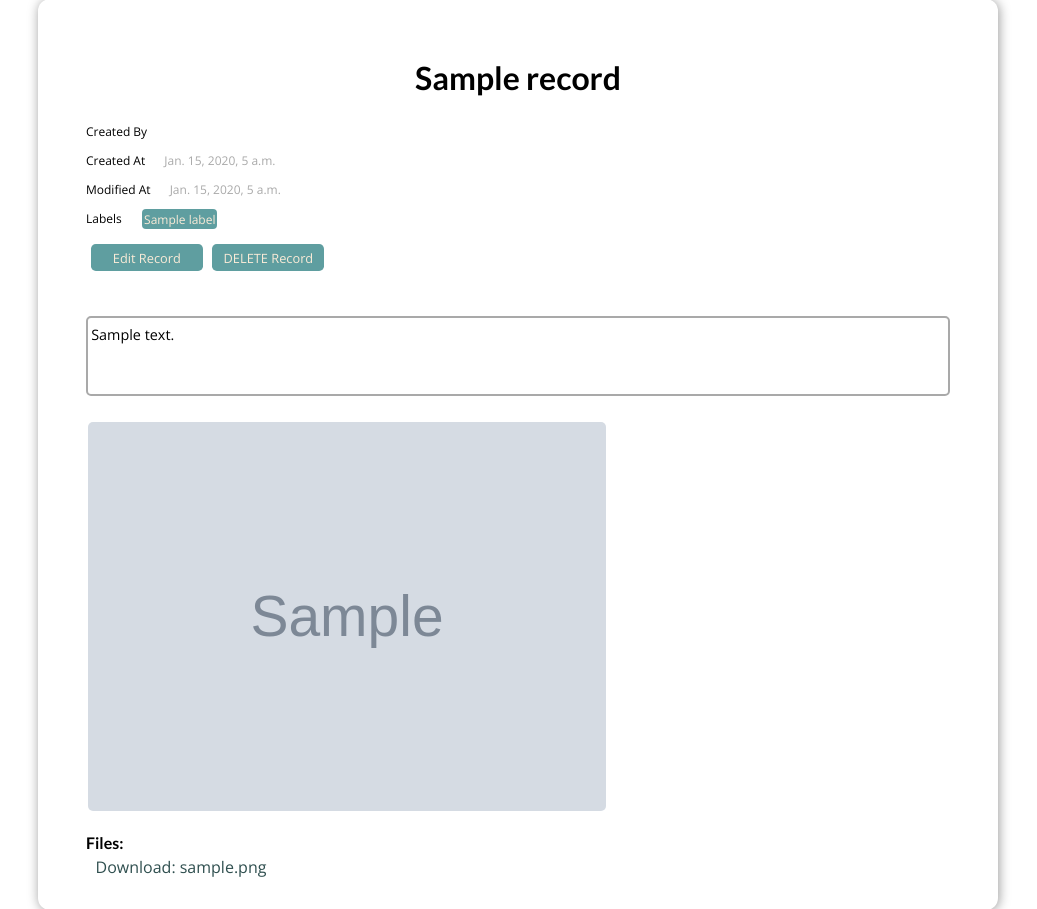
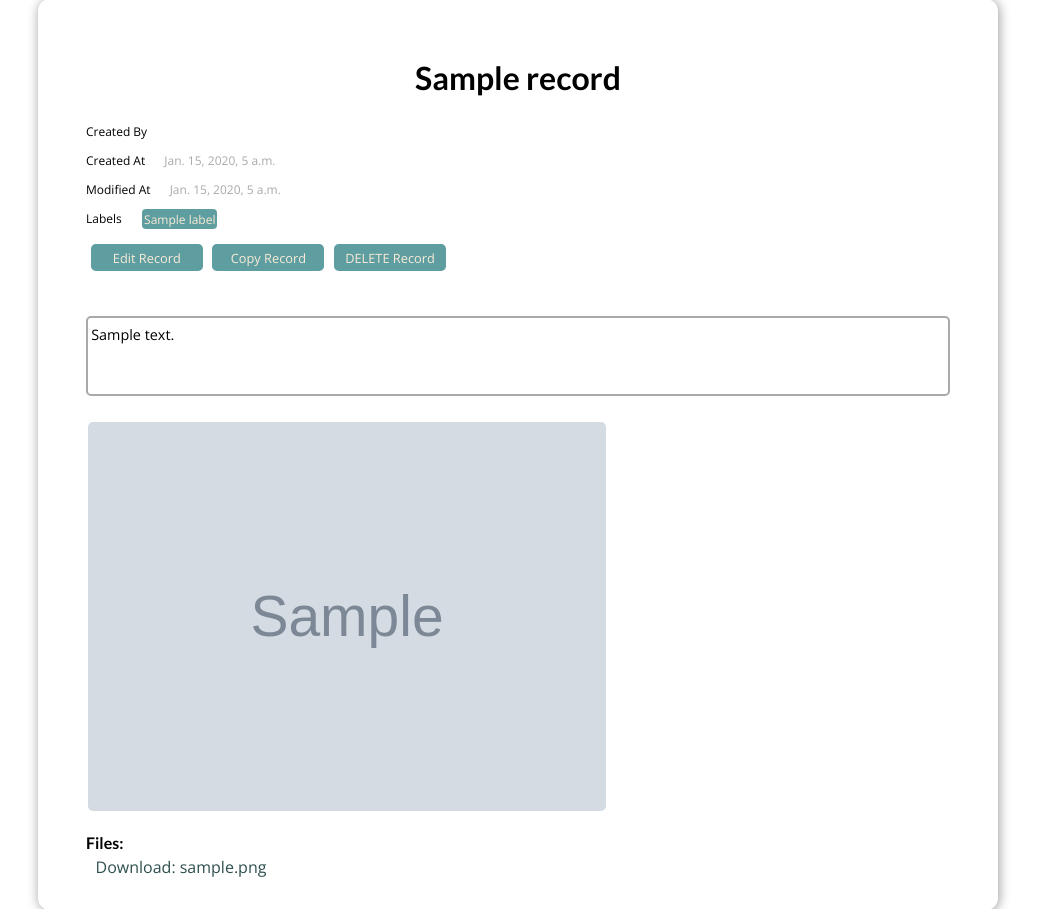
Before and after one commit to qio1112/recorder, a Django app: page /rec/records/1 in a window 1280 px wide. Shown: the part 97-1006 px from the top of the page, without its empty margins (122-1159 px from the left). Run offline with Django 3.2, Linux system fonts and the light colour scheme; a user stored in the database is signed in; tables that the repository leaves empty hold one stand-in row (values such as "Sample post"); grey boxes marked "Sample" are stand-in pictures; parts of the project's set-up code (start-up, migrations or seed data) failed here and were passed over.

Commit message:
add function of copy a record, fix bug where deleting a selected tarot-card label in edit-record page may make record metadata to be inconsistent with its tarot labels, and the tarot images won't show up after editing

```diff
--- a/records/forms.py
+++ b/records/forms.py
@@ -43,7 +43,6 @@ class RecordForm(forms.Form):
             self.fields['delete_files'].choices = delete_file_choices
 
 
-
 class RecordFilterForm(forms.Form):
     labels = forms.CharField(required=False)
     record_title = forms.CharField(required=False)
--- a/records/models.py
+++ b/records/models.py
@@ -95,6 +95,9 @@ class Record(models.Model):
             shown_user = account_user.shown_user.get()
             return self.created_by.pk == shown_user.pk
 
+    def can_be_seen_by(self, account_user):
+        return self.is_public or account_user.shown_user.get().pk == self.created_by.pk
+
     def get_tarot_labels(self):
         return self.labels.filter(type=LABEL_TYPE_TAROT).all()
 
@@ -110,6 +113,8 @@ class Record(models.Model):
                 metadata = json.loads(self.metadata)
                 tarot_card_order = metadata['tarot_card_order']
                 ordered = []
+                if len(tarot_card_order) != len(tarot_cards):
+                    print("Tarot metadata has different length to taror card labels!!")
                 if tarot_card_order and len(tarot_card_order) == len(tarot_cards):
                     for tarot_card_in_order in tarot_card_order:
                         if not tarot_name_label_dict.get(tarot_card_in_order):
--- a/records/templates/records/record_detail.html
+++ b/records/templates/records/record_detail.html
@@ -28,6 +28,9 @@
             <div class="{% if can_edit %} button-1 {% else %} button-disabled {% endif %}">
                 <a href={% url 'edit-record' record.id %}>Edit Record</a>
             </div>
+            <div class="button-1">
+                <a href="{% url 'add-record' %}?copy-from={{ record.id }}">Copy Record</a>
+            </div>
             <div class="{% if can_edit %} button-1 {% else %} button-disabled {% endif %}">
                 <a href={% url 'delete-record' record.id %}>DELETE Record</a>
             </div>
--- a/records/views.py
+++ b/records/views.py
@@ -12,9 +12,10 @@ import json
 
 import logging
 
-from .models import Record, Label, User, Picture, RecFile,  get_valid_record_by_user
+from .models import Record, Label, User, Picture, RecFile, get_valid_record_by_user
 from .forms import RecordFilterForm, LabelForm, RecordForm
-from Recorder.recorder_utils import get_current_date_str, PIPE, is_date, LABEL_TYPE_DEFAULT, LABEL_TYPE_DATE, is_tarot_name, \
+from Recorder.recorder_utils import get_current_date_str, PIPE, is_date, LABEL_TYPE_DEFAULT, LABEL_TYPE_DATE, \
+    is_tarot_name, \
     LABEL_TYPE_TAROT
 
 logger = logging.getLogger("records.view")
@@ -51,7 +52,7 @@ class EditLabelView(View):
         pass
 
 
-# '/records/edit-record?record-id=<label-id>'
+# '/records/edit-record/<record-id>'
 class EditRecordView(View):
 
     def get(self, request, record_id):
@@ -135,7 +136,7 @@ class EditRecordView(View):
         return redirect(reverse('record-detail', args=[record.id]))
 
 
-# '/records/add-record'
+# '/records/add-record?copy-from=id'
 class AddRecordView(View):
 
     def get(self, request):
@@ -147,12 +148,37 @@ class AddRecordView(View):
         for label in existing_labels:
             if label.type == LABEL_TYPE_TAROT:
                 tarot_label_names.append(label.name)
-        return render(request, 'records/add_edit_record.html', {'form': RecordForm(),
-                                                                'title': "Add New Record",
-                                                                'existing_labels': existing_labels_names,
-                                                                'tarot_labels': tarot_label_names,
-                                                                'post_url': reverse('add-record')
-                                                                })
+
+        copy_from = request.GET.get('copy-from', None)
+        record_form = RecordForm()
+        # if copy from a record
+        used_tarot_card_labels = None
+        used_labels = None
+        if copy_from:
+            copy_from = int(copy_from)
+            copy_from_record = Record.objects.get(pk=copy_from)
+            account_user = request.user
+            if not copy_from_record or not copy_from_record.can_be_seen_by(account_user):
+                # user don't have access to see the record with this id
+                return redirect(reverse('add-record'))
+            used_tarot_card_labels = copy_from_record.get_tarot_cards_ordered()
+            used_labels = copy_from_record.labels.order_by('type').all()
+            record_form = RecordForm(initial={'title': 'Copy of ' + copy_from_record.title,
+                                              'is_public': True,
+                                              'labels': '',
+                                              'create_new_labels': True,
+                                              'content': copy_from_record.content
+                                              })
+
+        context = {'form': record_form,
+                   'title': "Add New Record",
+                   'existing_labels': existing_labels_names,
+                   'tarot_labels': tarot_label_names,
+                   'post_url': reverse('add-record'),
+                   'used_tarot_card_labels': used_tarot_card_labels,
+                   'used_labels': used_labels
+                   }
+        return render(request, 'records/add_edit_record.html', context)
 
     def post(self, request, *args, **kwargs):
         new_record_form = RecordForm([], [], request.POST, request.FILES)
```
Also changed, not shown: records/static/records/record-filter.js (+3 -4 lines).
